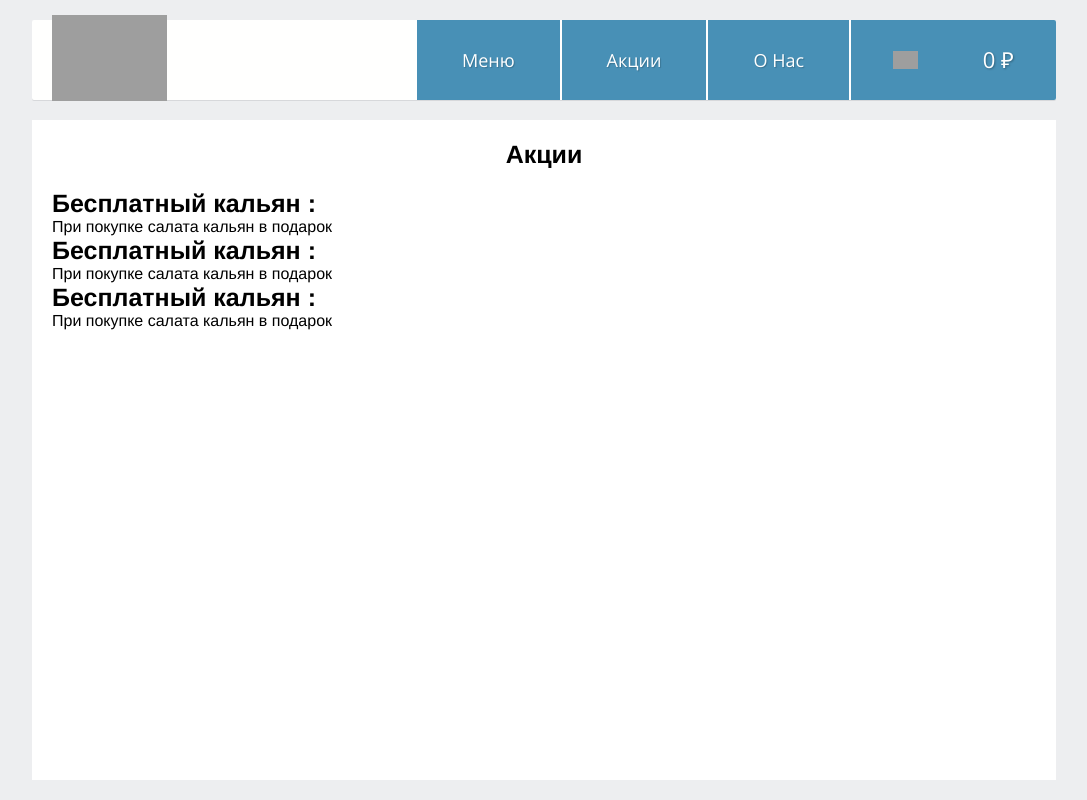
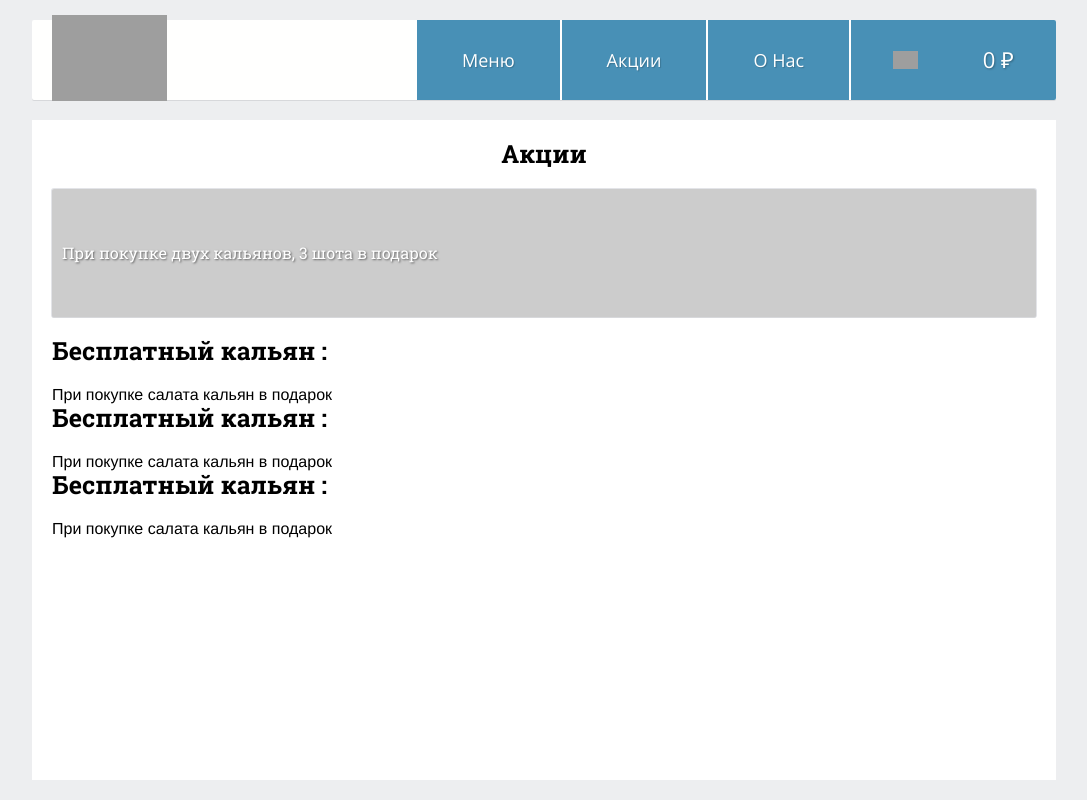
Before and after one commit to vanilla-ice/mao-bar-vue, a Vue app: page /promo in a window 1280 px wide. Shown: the whole page, without its empty margins (96-1183 px from the left). Built offline with nearby package versions, Linux system fonts and the light colour scheme; grey boxes are pictures that could not be loaded.

Commit message:
promo page, shadows

```diff
--- a/src/components/ProductView.vue
+++ b/src/components/ProductView.vue
@@ -87,11 +87,10 @@ export default {
   justify-content: flex-end;
   background-color: white;
   width: 100%;
-  min-height: 65px;
   font-family: 'Roboto Slab', serif;
   text-align: center;
   padding: 20px 0;
-  box-shadow: 0 1px 0 0 #d7d8db;
+  box-shadow: 0 0 0 1px #d7d8db;
   position: relative;
 
     .name {
@@ -118,7 +117,7 @@ export default {
   padding-top: 0;
   height: calc(100vh - 120px);
   background-color: white;
-  box-shadow: 0 1px 0 0 #d7d8db;
+  box-shadow: 0 0 0 1px #d7d8db;
   width: 100%;
 
     &-image {
--- a/src/pages/Promo.vue
+++ b/src/pages/Promo.vue
@@ -5,6 +5,7 @@
     .wrapper
       .title
         | Акции
+      .promo-item При покупке двух кальянов, 3 шота в подарок
 
       .text
         .item(v-for="(item, index) in promos", :key="index")
@@ -41,8 +42,30 @@ export default {
 }
 
 .title {
+  font-family: 'Roboto Slab';
   font-size: 25px;
   font-weight: bold;
+  padding-bottom: 20px;
+}
+
+.promo-item {
+  display: flex;
+  flex-flow: row nowrap;
+  justify-content: flex-start;
+  align-items: center;
+  font-family: 'Roboto Slab';
+  color: #fff;
+  text-decoration: none;
+  margin-right: 3%;
+  margin-bottom: 1.2vw;
+  display: flex;
+  width: 100%;
+  min-height: 128px;
+  position: relative;
+  border-radius: 2px;
+  box-shadow: 0 0 0 200px rgba(0, 0, 0, 0.2) inset, 0 1px 0 0 #d7d8db, 0 0 0 1px #e3e4e8;
+  text-shadow: 1px 1px 2px rgba(0,0,0,0.5);
+  padding: 10px 10px;
 }
 
 .text {
```
Also changed, not shown: static/images/promo-image.jpg (added).
